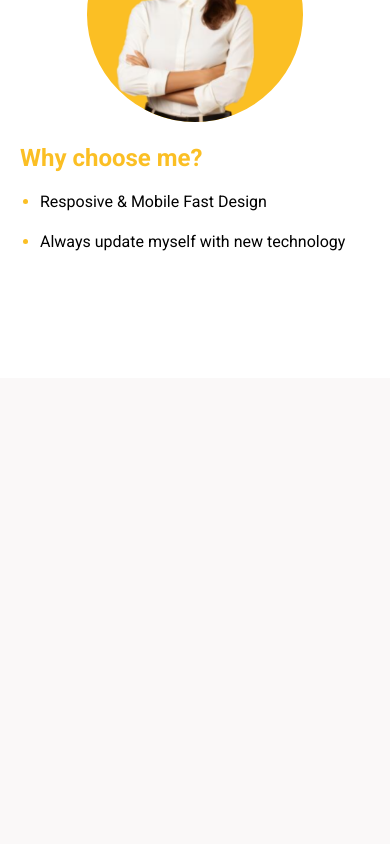
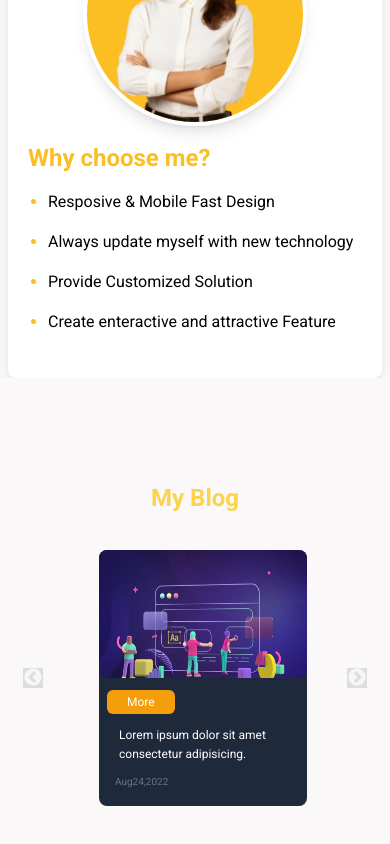
Before and after one commit to joyasaha1004/personal-blog, a React (Vite) app: page / in a window 390 px wide. Shown: the part 2525-3369 px from the top of the page. Before the commit the page ends 2983 px from the top, so only its background shows below. Built offline with nearby package versions, Linux system fonts and the light colour scheme.

Commit message:
add all changes

```diff
--- a/src/App.jsx
+++ b/src/App.jsx
@@ -32,8 +32,8 @@ function App() {
    <Service/>
    <Work/>
     <Choice_Me/>
- {/* <My_Blog/>
-   <Footer/> */}
+  <My_Blog/>
+  {/* <Footer/> */}
     </div>
   )
 }
--- a/src/Componenets/Choice_Me/Choice_Me.jsx
+++ b/src/Componenets/Choice_Me/Choice_Me.jsx
@@ -7,11 +7,11 @@ const Choice_Me = () => {
 
         <div className="w-full overflow-hidden h-fit mt-20 mb-20">
 
-            <div className='bg-white pt-6 font-serif pb-6 lg:grid grid-cols-2 md:px-2 lg:px-4 xl:pt-8 xl:pb-8'>
+            <div className='bg-white pt-6 font-serif sm:rounded-lg sm:shadow-lg mx-2 pb-6 md:mx-4 lg:grid grid-cols-2 md:px-2 lg:px-4 lg:pt-10 lg:pb-10 xl:mx-6 xl:pt-12 xl:pb-12 xxl:mx-8'>
 
 
 
-            <div className='w-56 h-56 border-4 rounded-full bg-amber-400 justify-self-center border-white overflow-hidden md:w-48 md:h-48 md:self-center lg:w-60 lg:h-60 xl:w-64 xl:h-64'>
+            <div className='w-56 h-56 border-4 rounded-full  sm:shadow-lg bg-amber-400 justify-self-center border-white overflow-hidden md:w-48 md:h-48 md:self-center lg:w-60 lg:h-60 xl:w-64 xl:h-64'>
                             <img src={personal_dp} className="relative  object-cover h-60 lg:h-64 xl:h-72"></img>
                            </div>
 
@@ -20,14 +20,14 @@ const Choice_Me = () => {
 
                   <div className="pb-5  pt-4">
             <div className=" px-5  ">
-                <h1 className="text-amber-400 text-xl font-bold sm:text-2xl xl:text-3xl xxl:text-4xl " data-aos="fade-up"
+                <h1 className="text-amber-400 text-xl font-bold sm:text-2xl lg:text-3xl xl:text-4xl xxl:text-4xl " data-aos="fade-up"
                   data-aos-duration="600"  data-aos-delay="300" >Why choose me?</h1>
 
             </div>
              <div className="">
 
                 <div>
-                    <ul className=" marker:text-amber-400 list-disc relative left-3 px-3 space-y-4 sm:left-7 reason-list pt-4 xxl:pt-6">
+                    <ul className=" marker:text-amber-400 list-disc relative left-3 px-3 space-y-4 sm:left-7 reason-list pt-4 xl:pt-6">
                         <li data-aos="fade-up"
                   data-aos-duration="600"  data-aos-delay="400" >Resposive & Mobile Fast Design</li>
                         <li data-aos="fade-up"
--- a/src/Componenets/My_Blog/My_Blog.jsx
+++ b/src/Componenets/My_Blog/My_Blog.jsx
@@ -85,24 +85,24 @@ const My_Blog = () => {
 
 
 
+          // {
+          //   breakpoint: 1499,
+          //   settings: {
+          //     slidesToShow: 3,
+
+          //   }
+          // },
+
           {
-            breakpoint: 1499,
+            breakpoint: 1509,
             settings: {
               slidesToShow: 3,
+              slidesToScroll: 1,
 
             }
           },
-
           {
-            breakpoint: 999,
-            settings: {
-              slidesToShow: 3,
-              slidesToScroll: 1,
-                centerPadding: "40px",
-            }
-          },
-          {
-            breakpoint: 499,
+            breakpoint: 1145,
             settings: {
               slidesToShow: 2,
               slidesToScroll: 1,
@@ -111,7 +111,7 @@ const My_Blog = () => {
             }
           },
           {
-            breakpoint: 299,
+            breakpoint: 610,
             settings: {
               slidesToShow: 1,
               slidesToScroll: 1,
@@ -123,14 +123,13 @@ const My_Blog = () => {
 
     return (
         <div>
-            <div className="w-[300px]  font-serif mt-[80px] pb-5 sm:w-[500px] md:w-[700px]
-            lg:w-[1000px] lg:mt-[150px] xl:w-[1280px] xxl:w-[1510px] xxl:mt-[200px] overflow-x-hidden">
+            <div className="font-serif w-full overflow-x-hidden pt-6 pb-10 lg:pt-14">
                <div>
                    <h1 className="text-center text-amber-300 font-bold text-2xl md:text-2xl lg:text-4xl xl:text-5xl xxl:text-6xl" data-aos="fade-up"
                   data-aos-duration="600"  data-aos-delay="300" >My Blog</h1>
                </div>
 
-               <div className="mt-9 mx-7 sm:mx-7 lg:mx-12 lg:mt-16 xl:mx-16">
+               <div className="mt-9 mx-7 sm:mx-12 lg:mx-12 lg:mt-16 xl:gap-4 xl:mx-16">
                <Slider ref={slider => {
           sliderRef = slider;
         }}
@@ -138,16 +137,16 @@ const My_Blog = () => {
 
             {BlogList.map((data)=>(
 
-           <div className="ml-6 sm:ml-2 lg:ml-6 xl:ml-10 "data-aos="fade-up"
+           <div className="ml-6 sm:ml-2 sm:justify-items-center "data-aos="fade-up"
            data-aos-duration="600"  data-aos-delay="400"  >
-               <div className="w-[200px] h-64  bg-slate-800  rounded-lg lg:w-[250px] lg:h-[340px] xl:w-[300px] xl:h-[410px] xxl:w-[380px] xxl:h-[520px]">
-                   <img src={data.img} alt="" className="rounded-lg h-32 w-[200px] lg:w-[250px] lg:h-44 xl:w-[300px] xl:h-52 xxl:w-[380px] xxl:h-72"/>
+               <div className="h-64 w-52 md:w-60 lg:h-[21em] lg:w-72 xl:w-80 xl:h-[25em] xxl:w-96 xxl:h-[30em] bg-slate-800  rounded-lg ">
+                   <img src={data.img} alt="" className="rounded-lg w-52 h-32 md:w-60 lg:h-44 lg:w-72 xl:w-80 xl:h-56 xxl:w-96 xxl:h-64"/>
 
                    <div className="text-xs px-2 pt-3 text-white lg:text-sm xl:text-base">
                        <button className="px-5 py-1 rounded-md bg-amber-500 xxl:text-xl  hover:bg-amber-300">More</button>
 
-                       <p className="mt-3 px-3 mb-2 text-white lg:text-base lg:mb-5 xl:text-xl xl:mb-7 xxl:text-2xl xxl:leading-widest xxl:mt-5">Lorem ipsum dolor sit amet consectetur adipisicing.</p>
-                       <span className="text-[12px] text-gray-500 px-2 xl:text-[15px] xxl:text-[18px]">{data.span}</span>
+                       <p className="mt-3 px-3 mb-2 text-white lg:text-base lg:mb-4 xl:text-xl xl:mb-7 xxl:text-2xl leading-relaxed xxl:mt-5">Lorem ipsum dolor sit amet consectetur adipisicing.</p>
+                       <span className="text-[10px] text-gray-500 px-2 md:text-xs xl:text-sm xxl:text-base">{data.span}</span>
                    </div>
                </div>
 
```
